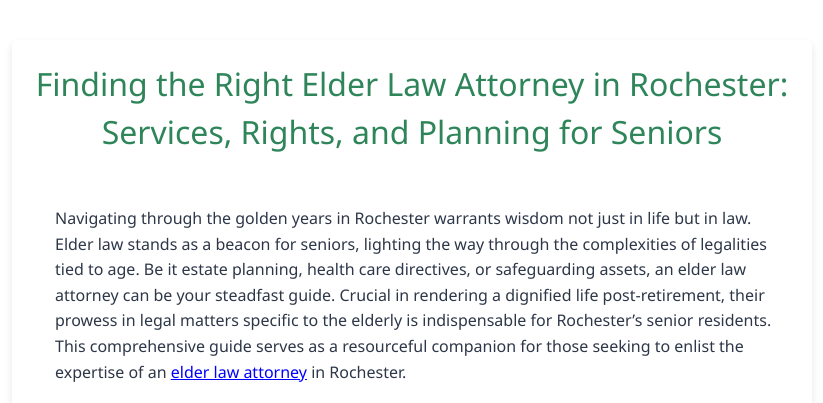
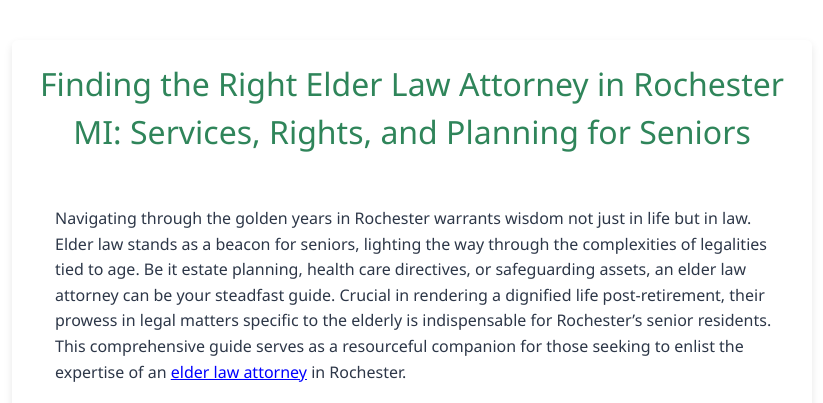
Before and after one commit to rochesterlawcenters/page, a plain HTML site: page index.html in a window 1280 px wide. Shown: the top 403 px of the page, without its empty margins (228-1051 px from the left). Drawn offline with nearby package versions, Linux system fonts and the light colour scheme.

Commit message:
Update index.html

```diff
--- a/index.html
+++ b/index.html
@@ -5,7 +5,7 @@
   <meta charset="UTF-8">
   <meta name="viewport" content="width=device-width, initial-scale=1.0">
   <meta name="description" content="Seeking legal aid in Rochester for elder law issues? Our guide helps seniors and their families understand elder law attorneys.">
-  <title>Finding the Right Elder Law Attorney in Rochester</title>
+  <title>Finding the Right Elder Law Attorney in Rochester MI</title>
   <link href="https://unpkg.com/tailwindcss@^1.0/dist/tailwind.min.css" rel="stylesheet">
   <style>
 
@@ -219,7 +219,7 @@
 <body>
 
   <div class="article-container">
-    <h1>Finding the Right Elder Law Attorney in Rochester: Services, Rights, and Planning for Seniors</h1>
+    <h1>Finding the Right Elder Law Attorney in Rochester MI: Services, Rights, and Planning for Seniors</h1>
 
     <section class="article-section">
       <p>Navigating through the golden years in Rochester warrants wisdom not just in life but in law.
```
